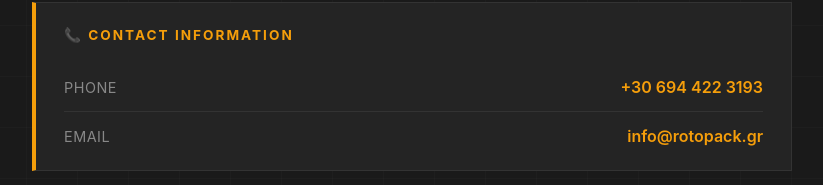
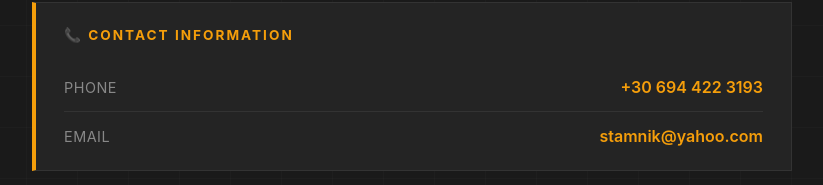
Before and after one commit to CaptPavlos/roto-pak, a Next.js app: page / in a window 1280 px wide. Shown: the part 798-983 px from the top of the page, without its empty margins (228-1051 px from the left). Built offline with nearby package versions, Linux system fonts and the light colour scheme.

Commit message:
fix: remove accents from all Greek text, update email

```diff
--- a/app/page.tsx
+++ b/app/page.tsx
@@ -25,7 +25,7 @@
   },
   el: {
     tagline: "Παραγωγη Πλαστικων Φιλμ & Ρολων",
-    description: "Παραγωγή πλαστικών ρολών και μεμβρανών για συσκευασία τροφίμων, μαγειρική και βιομηχανικές εφαρμογές.",
+    description: "Παραγωγη πλαστικων ρολων και μεμβρανων για συσκευασια τροφιμων, μαγειρικη και βιομηχανικες εφαρμογες.",
     companyInfo: "Στοιχεια Εταιρειας",
     companyName: "Επωνυμια",
     activity: "Δραστηριοτητα",
@@ -50,19 +50,19 @@
   name: "ROTOPACK IKE",
   activity: {
     en: "Other Printing Services / Plastic Film Manufacturing",
-    el: "Άλλες Υπηρεσίες Εκτύπωσης / Παραγωγή Πλαστικών Φιλμ",
+    el: "Αλλες Υπηρεσιες Εκτυπωσης / Παραγωγη Πλαστικων Φιλμ",
   },
-  legalForm: { en: "Private Company (IKE)", el: "Ιδιωτική Κεφαλαιουχική Εταιρεία (ΙΚΕ)" },
+  legalForm: { en: "Private Company (IKE)", el: "Ιδιωτικη Κεφαλαιουχικη Εταιρεια (ΙΚΕ)" },
   vatNumber: "802557426",
   taxOffice: { en: "KEFODE ATTIKIS", el: "ΚΕΦΟΔΕ ΑΤΤΙΚΗΣ" },
   gemi: "178566201000",
   address: {
     en: "22 Pergamou Street, Egaleo 12242, Greece",
-    el: "Οδός Περγάμου 22, Αιγάλεω 12242, Ελλάδα",
+    el: "Οδος Περγαμου 22, Αιγαλεω 12242, Ελλαδα",
   },
   phone: "+30 694 422 3193",
-  email: "info@rotopack.gr",
-  bank: { en: "National Bank of Greece", el: "Εθνική Τράπεζα της Ελλάδος" },
+  email: "stamnik@yahoo.com",
+  bank: { en: "National Bank of Greece", el: "Εθνικη Τραπεζα της Ελλαδος" },
   iban: "GR73 0110 0910 0000 0910 1750 991",
   accountNumber: "09101750991",
 };
```
